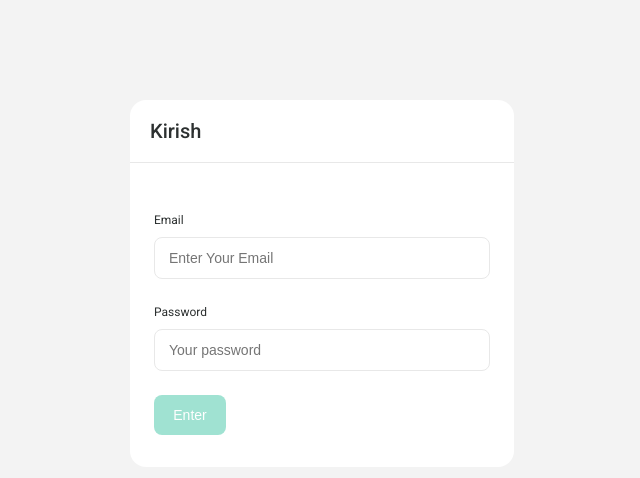
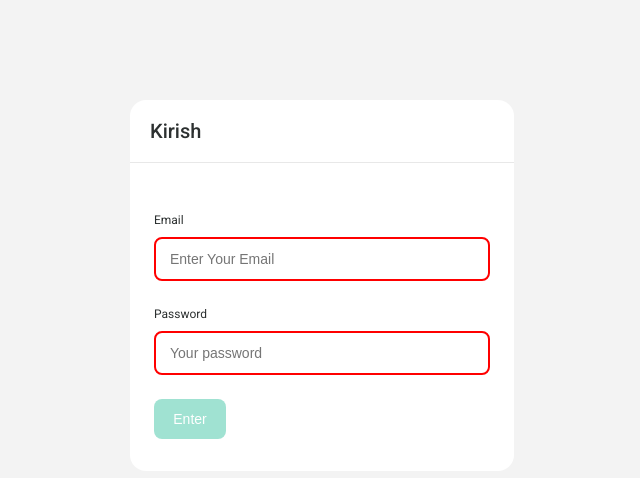
Before and after one commit to azizaalijonova/NT_frontend, a plain HTML site: page index.html in a window 1280 px wide. Both pictures are taken after a click on the button "Enter". Shown: the whole page, without its empty margins (318-958 px from the left). Drawn offline with Linux system fonts and the light colour scheme.

Commit message:
integrationFixed

```diff
--- a/script.js
+++ b/script.js
@@ -1,23 +1,35 @@
-document.querySelector(".btn").addEventListener("click", function () {
+document.querySelector(".btn").addEventListener("click", function (e) {
+    e.preventDefault(); // Prevent page reload
+
     // Define admin credentials
     const adminEmail = "admin@example.com";
     const adminPassword = "password123";
 
-  // Get input values
-  const email = document.getElementById("email").value.trim();
-  const password = document.getElementById("pass").value.trim();
+    // Get user input
+    const emailInput = document.getElementById("email");
+    const passwordInput = document.getElementById("pass");
+    const email = emailInput.value.trim();
+    const password = passwordInput.value.trim();
 
-  // Simple validation
+    // Clear any previous error styles
+    emailInput.classList.remove("error");
+    passwordInput.classList.remove("error");
+
+    // Validate input fields
     if (!email || !password) {
-    alert("Please fill in both email and password.");
+      // Highlight empty inputs in red
+      if (!email) emailInput.classList.add("error");
+      if (!password) passwordInput.classList.add("error");
       return;
     }
 
-  // Check credentials
+    // Validate credentials
     if (email === adminEmail && password === adminPassword) {
-    alert("Login successful! Redirecting...");
-    window.location.href = "dashboard.html"; // Redirect to the dashboard
+      // Redirect to dashboard
+      window.location.href = "dashboard.html";
     } else {
-    alert("Invalid email or password.");
+      // Highlight both fields if credentials are incorrect
+      emailInput.classList.add("error");
+      passwordInput.classList.add("error");
     }
   });
--- a/styles/login.css
+++ b/styles/login.css
@@ -54,4 +54,8 @@
     line-height: 18px;
     color: var(--grey_text);
   }
+
+  input.error {
+    border: 2px solid #ff0000;
+  }
 }
```
Lines whose indentation alone changed are shown as unchanged.
